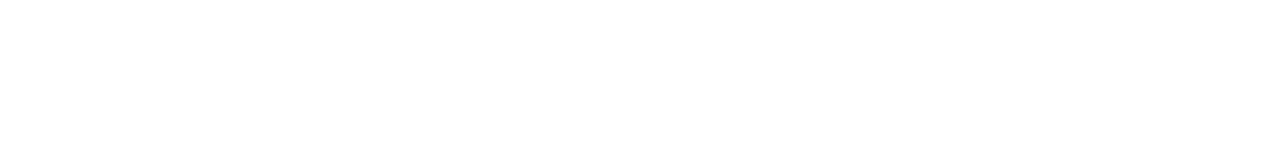
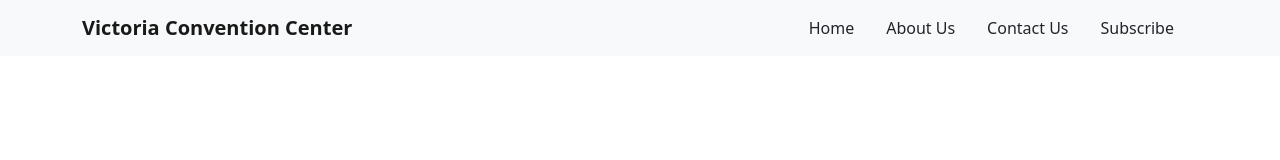
Before and after one commit to EmtiazHossainE2/convention-center, a plain HTML site: page index.html in a window 1280 px wide. Drawn offline with nearby package versions, Linux system fonts and the light colour scheme.

Commit message:
navigation added

```diff
--- a/index.html
+++ b/index.html
@@ -17,7 +17,46 @@
 </head>
 <body>
 
+    <!-- header area start  -->
+    <header>
+        <!-- navigation area start -->
+        <nav class="navbar navbar-expand-lg navbar-light bg-light">
+            <div class="container">
+                <a class="navbar-brand fw-bold" href="#">Victoria Convention Center</a>
+                <button class="navbar-toggler" type="button" data-bs-toggle="collapse" data-bs-target="#navbarTogglerDemo02" aria-controls="navbarTogglerDemo02" aria-expanded="false" aria-label="Toggle navigation">
+                    <span class="navbar-toggler-icon"></span>
+                </button>
+                <div class="collapse navbar-collapse" id="navbarTogglerDemo02">
+                    <ul class="navbar-nav ms-auto mb-2 mb-lg-0 ">
+                        <li class="nav-item me-3 ">
+                            <a class="nav-link text-dark" aria-current="page" href="#">Home</a>
+                        </li>
+                        <li class="nav-item me-3">
+                            <a class="nav-link text-dark" aria-current="page" href="#">About Us</a>
+                        </li>
+                        <li class="nav-item me-3">
+                            <a class="nav-link text-dark" aria-current="page" href="#">Contact Us</a>
+                        </li>
+                        <li class="nav-item me-3">
+                            <a class="nav-link text-dark" aria-current="page" href="#">Subscribe</a>
+                        </li>
+                    </ul>
+              </div>
+            </div>
+        </nav>
+        <!-- navigation area end -->
 
+        <!-- header slide area start -->
+
+        <!-- header slide area end -->
+    </header>
+    <!-- header area end -->
+
+    <!-- main area start  -->
+    <!-- main area end -->
+
+    <!-- footer area start  -->
+    <!-- footer area end -->
 
 
 
```
